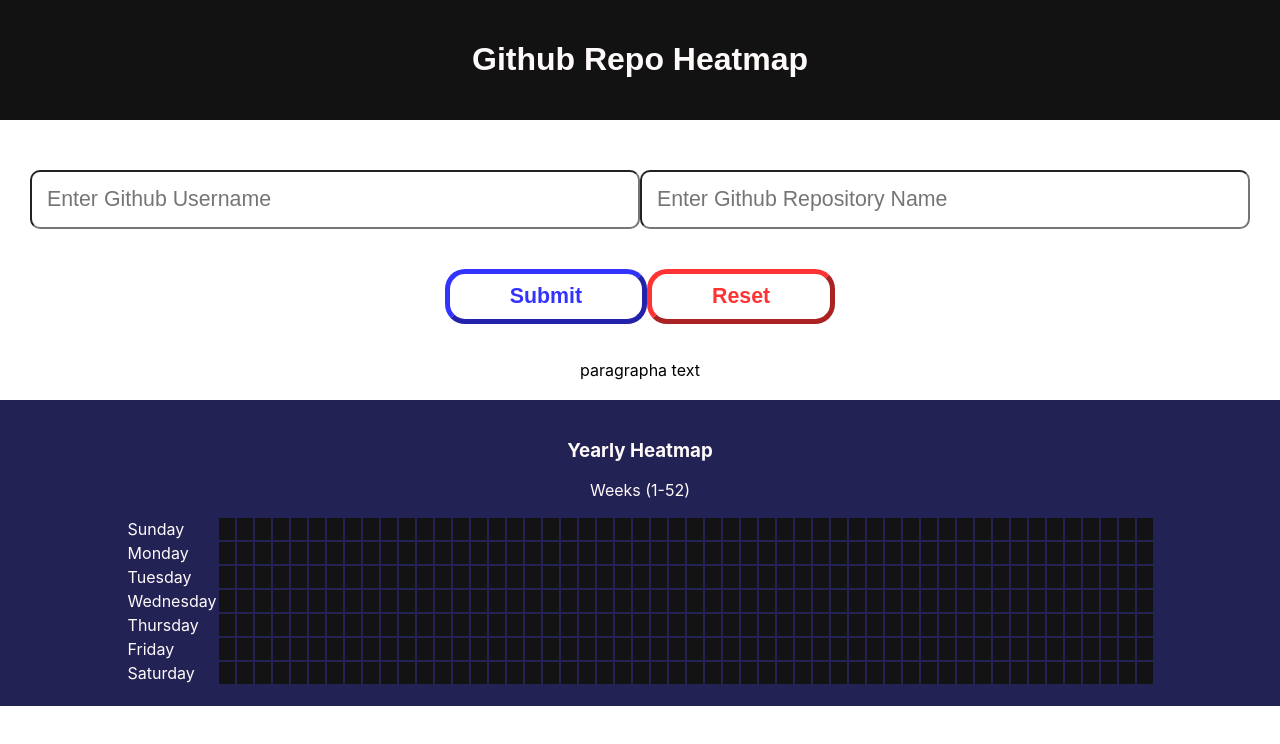
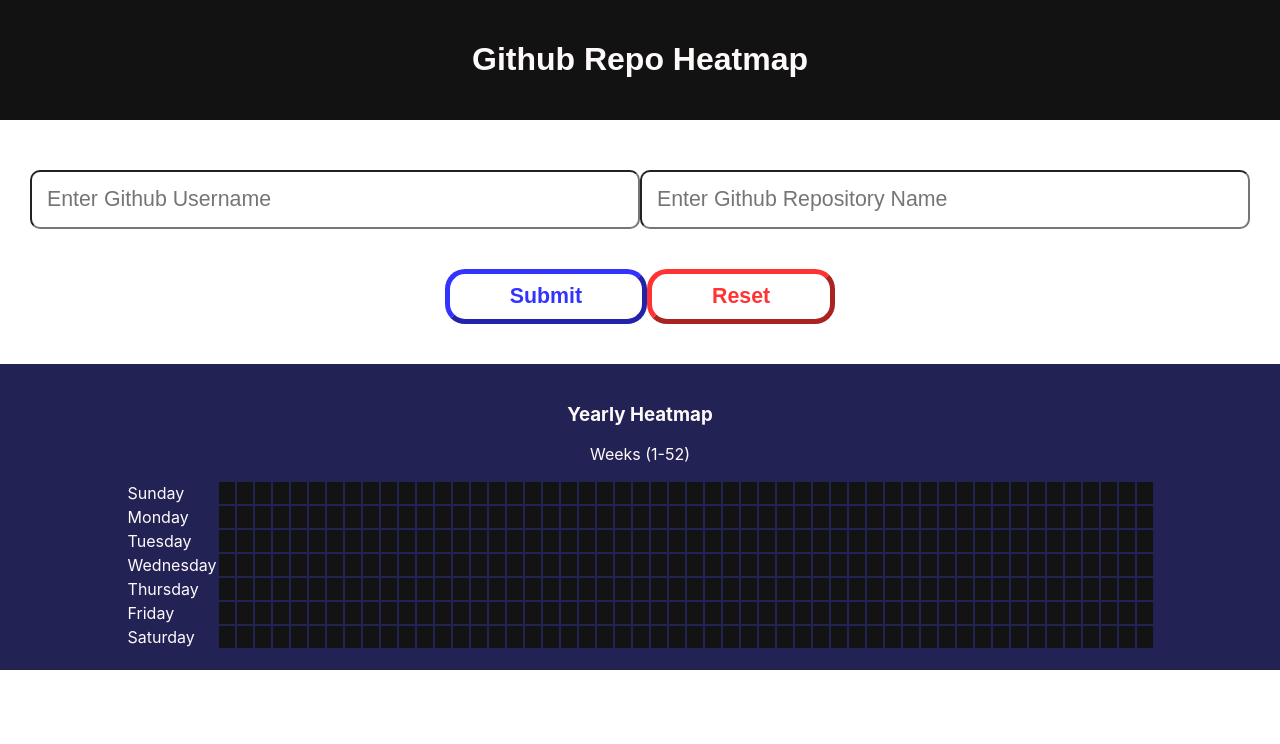
Before and after one commit to julioberina/heatmap, a React (Create React App) app: page / in a window 1280 px wide. Shown: the top 744 px of the page. Built offline with nearby package versions, Linux system fonts and the light colour scheme.

Commit message:
Erase default text in paragraph

```diff
--- a/src/App.js
+++ b/src/App.js
@@ -33,7 +33,7 @@
              let temp = JSON.stringify(response.data);
 
              if (temp === '[]' || temp === '{}') {
-               ptag.innerHTML = 'Request failed to get data. Try pressing submit again';
+               ptag.innerHTML = 'Request failed to get data. Try pressing "Submit" again';
              } else {
                ptag.innerHTML = '';
                this.setState({ data: response.data });
@@ -95,7 +95,7 @@
         <br />
 
         <div align="center">
-          <p id="errormessage">paragrapha text</p>
+          <p id="errormessage"></p>
         </div>
 
         <div align="center" className="heatmap">
```
